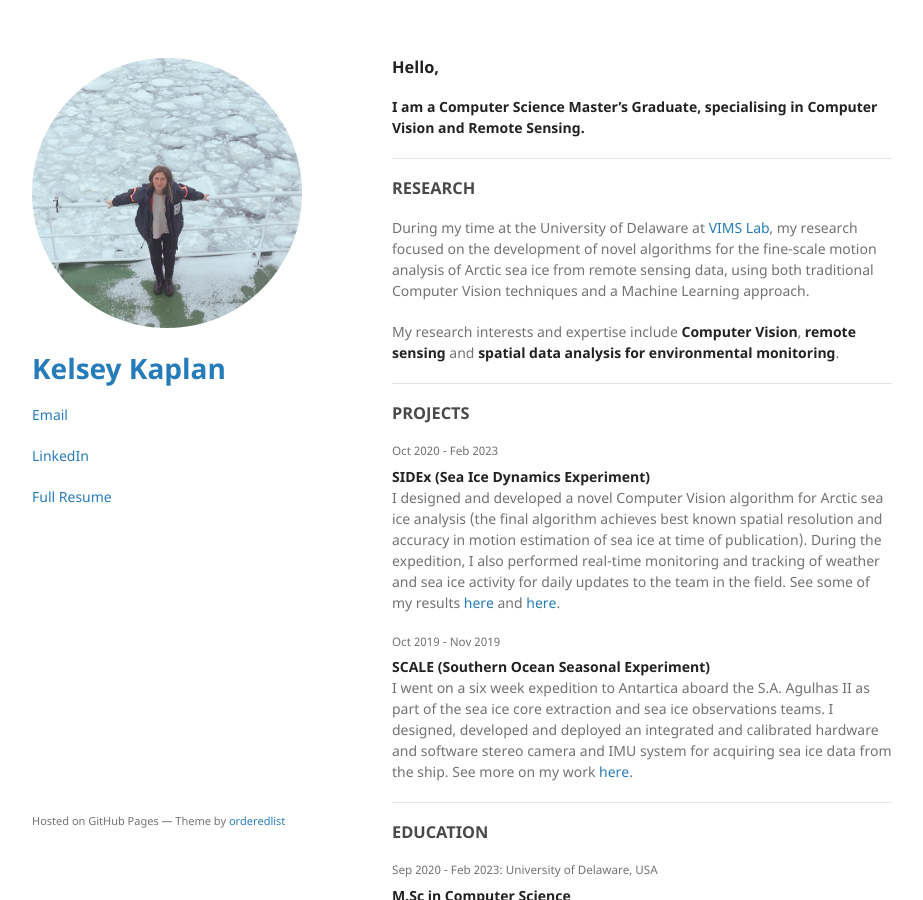
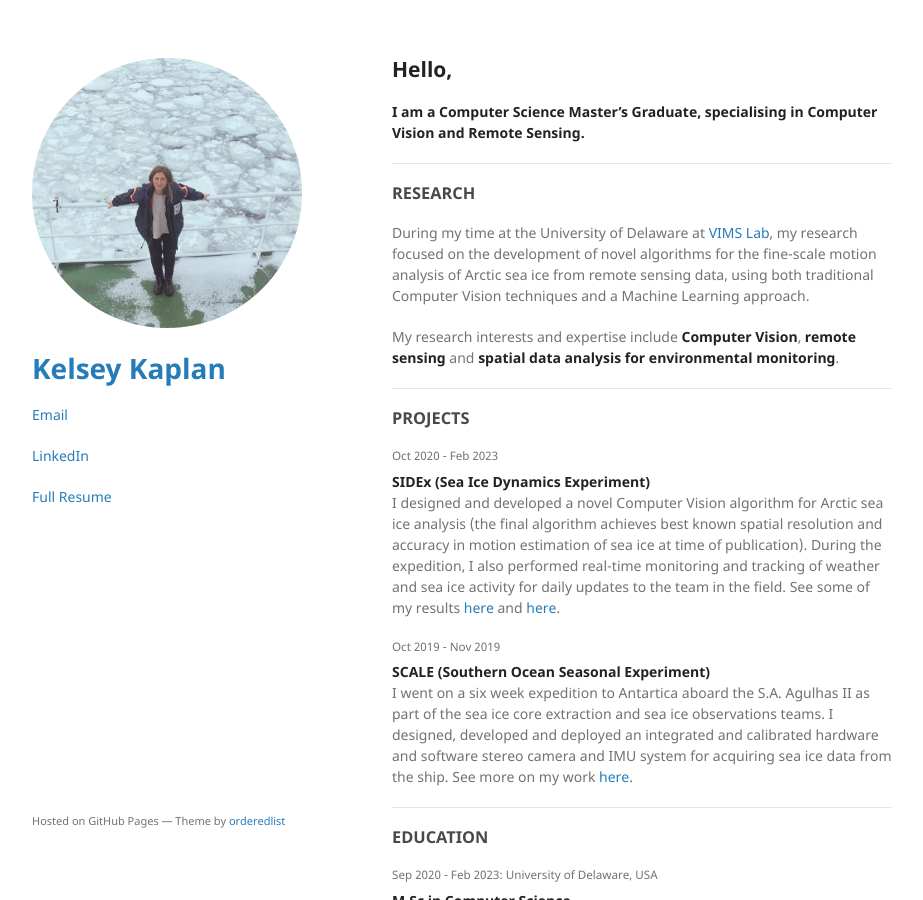
Before and after one commit to kelseykap/kelseykap.github.io, a Jekyll site: the page built from index.md, in a window 1280 px wide and 900 px high. Shown: the whole window, without its empty margins (178-1101 px from the left). Built offline with Jekyll 4.4.1, drawn with Linux system fonts in a browser that asks for light colours; our own code applies the rules of GitHub Pages for plain Markdown files.

```diff
--- a/index.md
+++ b/index.md
@@ -2,7 +2,7 @@
 layout: default
 ---
 
-### **Hello,**<br>
+## **Hello,**<br>
 **I am a Computer Science Master's Graduate, specialising in Computer Vision and Remote Sensing.**
 
 * * *
```
